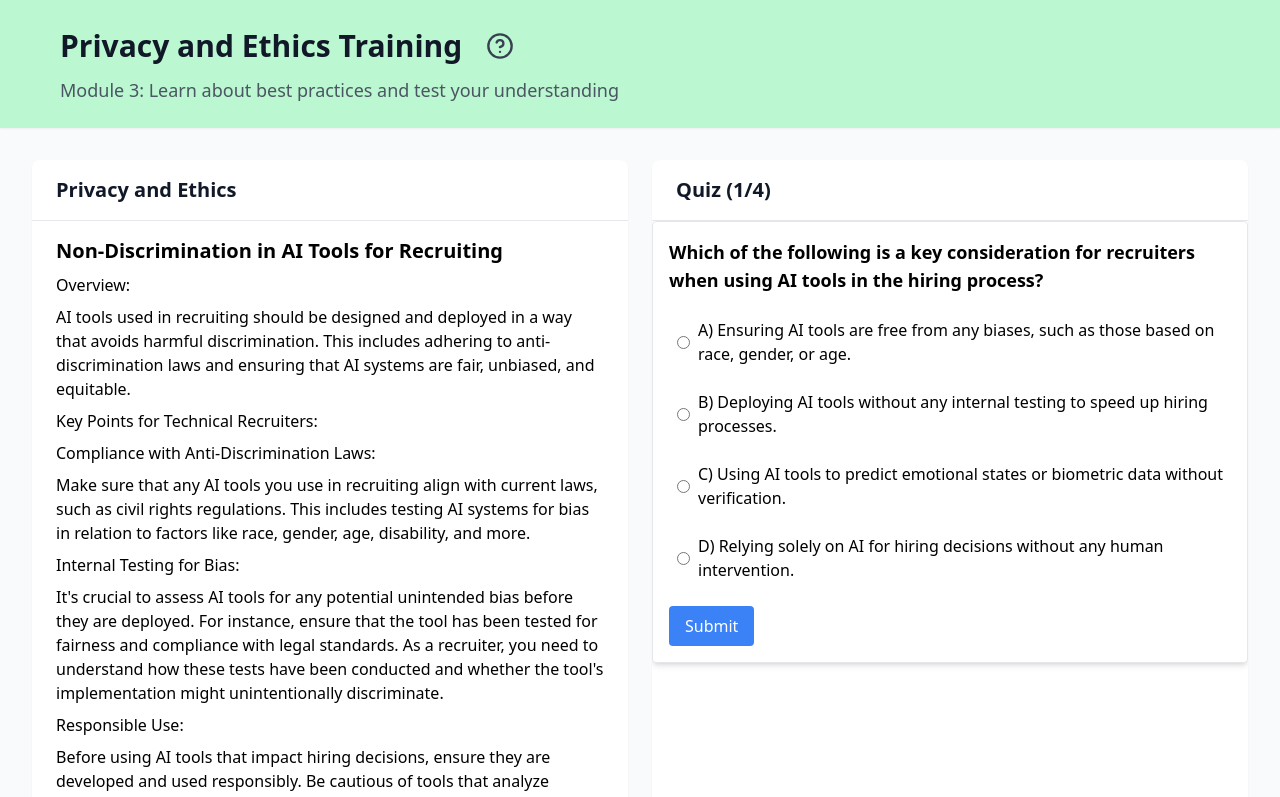
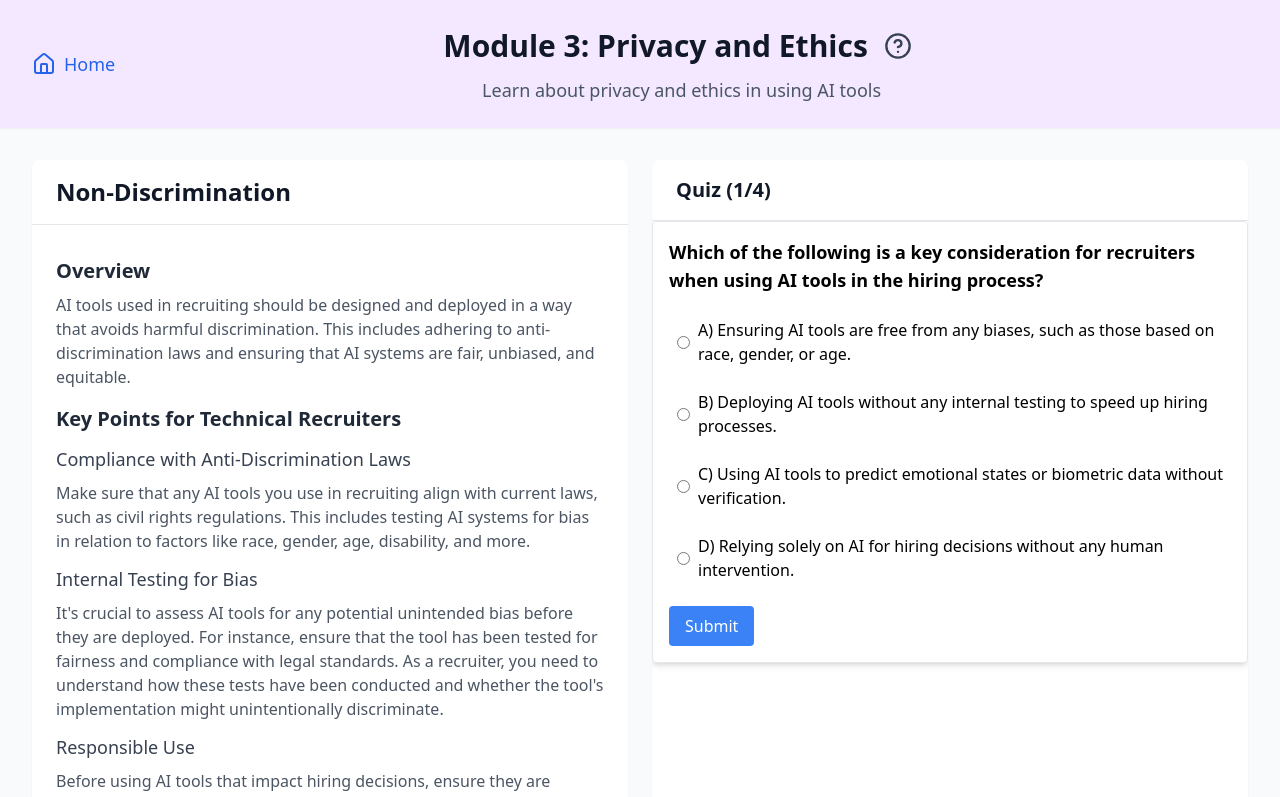
Before and after one commit to skapoor68/lmc3403-final-project, a React (Create React App) app: page /privacy-ethics in a window 1280 px wide. Shown: the top 797 px of the page. Built offline with nearby package versions, Linux system fonts and the light colour scheme.

Commit message:
ui changes

```diff
--- a/src/components/PrivacyEthicsTraining.js
+++ b/src/components/PrivacyEthicsTraining.js
@@ -1,5 +1,5 @@
 import React, { useState } from 'react';
-import { ChevronLeft, ChevronRight, HelpCircle, X } from 'lucide-react';
+import { ChevronLeft, ChevronRight, HelpCircle, X, Home } from 'lucide-react';
 import PDFViewer from './PDFViewer';
 import ResultsReview from './ResultsReview';
 import Quiz from './Quiz';
@@ -15,94 +15,104 @@ const PrivacyEthicsTraining = () => {
   // Convert jobDescriptions to an array with numeric IDs
   const jobDescriptions = [
     {
-      id: 0, // Numeric ID
-      title: "Non-Discrimination in AI Tools for Recruiting",
+      id: 0,
+      title: "Non-Discrimination",
       description: `
-        Overview:
+
+## Overview
 AI tools used in recruiting should be designed and deployed in a way that avoids harmful discrimination. This includes adhering to anti-discrimination laws and ensuring that AI systems are fair, unbiased, and equitable.
 
-        Key Points for Technical Recruiters:
+## Key Points for Technical Recruiters
 
-        Compliance with Anti-Discrimination Laws:
+### Compliance with Anti-Discrimination Laws
 Make sure that any AI tools you use in recruiting align with current laws, such as civil rights regulations. This includes testing AI systems for bias in relation to factors like race, gender, age, disability, and more.
 
-        Internal Testing for Bias:
+### Internal Testing for Bias
 It's crucial to assess AI tools for any potential unintended bias before they are deployed. For instance, ensure that the tool has been tested for fairness and compliance with legal standards. As a recruiter, you need to understand how these tests have been conducted and whether the tool's implementation might unintentionally discriminate.
 
-        Responsible Use:
+### Responsible Use
 Before using AI tools that impact hiring decisions, ensure they are developed and used responsibly. Be cautious of tools that analyze sensitive data, such as a candidate's emotional state or biometric information. Always verify the purpose and fairness of these tools before using them in your recruitment processes.
 
-        Future Compliance:
+### Future Compliance
 Stay informed about future laws and regulations regarding AI in recruitment. Create frameworks that ensure your recruitment practices remain compliant as new laws are introduced.
       `
     },
     {
-      id: 1, // Numeric ID
-      title: "Data Security and Privacy in AI Tools",
+      id: 1,
+      title: "Data Security",
       description: `
-        Protecting personal data, both when at rest and in transit, is essential for maintaining confidentiality and integrity, especially in AI tools that have consequential impacts. Developers and deployers must ensure that personal data is handled consistently with individuals’ choices, legal obligations, and privacy policies.
 
-        To maintain privacy and security, comprehensive programs should be implemented that protect personal data from unauthorized access, disclosure, or breach. These programs must address risks associated with AI tools, including risks arising from advanced technologies like large language models and generative AI. Both developers and deployers should work to establish robust data security practices and safeguard personal data throughout its lifecycle.
+## Overview
+Protecting personal data, both when at rest and in transit, is essential for maintaining confidentiality and integrity, especially in AI tools that have consequential impacts. Developers and deployers must ensure that personal data is handled consistently with individuals' choices, legal obligations, and privacy policies.
 
-        Best Practices:
-        Comprehensive Privacy Programs:
+## Best Practices
+
+### Comprehensive Privacy Programs
 Developers and deployers should implement robust privacy and security programs to protect personal data. These programs must include administrative, technical, and physical safeguards designed to mitigate risks like unauthorized access or breaches.
 
-        Data Security:
+### Data Security
 Implement security practices that safeguard personal data and confidential information, including encryption, secure storage, and access control measures. Security tools should address both current and potential future threats. Developers should offer guidance on the appropriate and inappropriate use of their tools to ensure data security.
 
-        Privacy Protections:
-            Personal data used by AI tools must comply with legal obligations, privacy policies, and the Fair Information Practice Principles. AI tools should not inadvertently expose personal data, and developers and deployers must ensure that data is handled in a manner that is consistent with the individual’s choices and applicable laws.
+### Privacy Protections
+Personal data used by AI tools must comply with legal obligations, privacy policies, and the Fair Information Practice Principles. AI tools should not inadvertently expose personal data, and developers and deployers must ensure that data is handled in a manner that is consistent with the individual's choices and applicable laws.
 
-        Transparency with Personal Data Usage:
+### Transparency with Personal Data Usage
 Developers should provide deployers with the means to understand how personal data is being used. They must also ensure compliance with privacy laws when handling personal data obtained from deployers.
 
-        Data Minimization and Confidentiality:
+### Data Minimization and Confidentiality
 Data practices should emphasize minimization of personal data use and ensure that sensitive data is only used when absolutely necessary and in accordance with privacy protections.
-
-        By adhering to these best practices, both developers and deployers can ensure that personal data is securely handled, keeping individual privacy and security at the forefront of AI tool deployment.
       `
     },
     {
-      id: 2, // Numeric ID
-      title: "Transparency in AI Tools",
+      id: 2,
+      title: "Transparency",
       description: `
-        Transparency in AI is crucial to ensuring that individuals understand when and how AI tools impact them. Developers and deployers of AI tools must disclose relevant information about the tool’s functioning, its limitations, and any alternatives or accommodations available to those interacting with the tool. These disclosures help users make informed decisions and promote trust in AI systems.
 
-        As a technical recruiter, it's important to understand that transparency applies not only to the functionality of AI tools but also to the data used, the decision-making process, and the potential impact on individuals. Ensuring clear communication about how AI tools are used, their intended purpose, and the possible risks helps build a more ethical and accountable AI ecosystem.
+## Overview
+Transparency in AI is crucial to ensuring that individuals understand when and how AI tools impact them. Developers and deployers of AI tools must disclose relevant information about the tool's functioning, its limitations, and any alternatives or accommodations available to those interacting with the tool.
 
-        Developers should provide detailed information about the AI tool’s training, capabilities, and limitations, while deployers should ensure these disclosures are communicated clearly to individuals. Transparency should be accessible, understandable, and comply with privacy and legal regulations.
+## Key Concepts
 
-        Best Practices:
-            Ensure both developers and deployers disclose when AI tools are used, how they work, and the impact on individuals.
-            Provide disclosures on the tool’s purpose, training, and known efficacy limits.
-            Disclose any risks or potential biases and give individuals the option to seek alternatives or accommodations.
-            Ensure transparency disclosures are understandable, accessible, and non-technical.
-            Regularly update disclosures to reflect changes in AI tool usage, capabilities, or regulations.
+### Purpose and Impact
+As a technical recruiter, it's important to understand that transparency applies not only to the functionality of AI tools but also to the data used, the decision-making process, and the potential impact on individuals.
+
+### Communication
+Ensuring clear communication about how AI tools are used, their intended purpose, and the possible risks helps build a more ethical and accountable AI ecosystem.
+
+## Best Practices
+
+### Comprehensive Disclosure
+- Ensure both developers and deployers disclose when AI tools are used, how they work, and the impact on individuals
+- Provide disclosures on the tool's purpose, training, and known efficacy limits
+- Disclose any risks or potential biases and give individuals the option to seek alternatives or accommodations
+- Ensure transparency disclosures are understandable, accessible, and non-technical
+- Regularly update disclosures to reflect changes in AI tool usage, capabilities, or regulations
       `
     },
     {
-      id: 3, // Numeric ID
-      title: "Human Oversight in AI Tools with Consequential Impacts",
+      id: 3,
+      title: "Human Oversight",
       description: `
+
+## Overview
 AI tools that significantly impact individuals should be designed and implemented with clear human oversight to ensure transparency, accountability, and explainability. These tools should support human decision-making, particularly in processes with critical outcomes, such as hiring and employment decisions, rather than replacing human judgment.
 
-        As technical recruiters using AI in your workflows, it's essential to integrate human oversight into AI tools to prevent biases and ensure fair practices. Developers are responsible for building AI systems that allow for human intervention, while recruiters, as deployers of these systems, must actively manage their use to ensure ethical outcomes.
+## Best Practices
 
-        Best Practices:
-        Human in the Loop:
+### Human in the Loop
 Developers should build AI tools that facilitate human oversight, enabling recruiters to make informed decisions, especially when the stakes are high, like hiring or promotions. The AI should assist decision-making, not automate it entirely, allowing human judgment to guide final outcomes.
 
-        Human Involvement in Deployment:
+### Human Involvement in Deployment
 As recruiters deploying AI tools, you should ensure that human oversight is maintained throughout the process. This is critical for preventing unfair or biased outcomes. Humans must remain accountable for decisions made with AI tools, ensuring compliance with ethical standards and legal requirements.
 
-        Effective Human Oversight:
+### Effective Human Oversight
 The level and type of human oversight required will depend on factors like the specific use case of the AI tool, the impact on individuals, and the stage of deployment. Oversight mechanisms should be flexible and scalable to suit different roles and scenarios.
 
-        Clarifying Roles and Responsibilities:
-            Developers and recruiters have distinct but complementary roles. Developers create tools that allow for meaningful human intervention in decision-making, especially when AI is used in hiring or other consequential processes. As recruiters, it's your responsibility to implement these tools in a way that aligns with ethical standards, ensuring human oversight is present when making critical decisions about candidates.
-
-        By ensuring that human oversight is an integral part of AI systems, recruiters can use AI tools effectively while maintaining fairness, transparency, and accountability in the hiring process. This approach helps to mitigate risks and ensures that AI-driven decisions are aligned with ethical practices.
+### Clarifying Roles and Responsibilities
+Developers and recruiters have distinct but complementary roles:
+- Developers create tools that allow for meaningful human intervention in decision-making
+- Recruiters implement these tools in alignment with ethical standards
+- Human oversight must be present when making critical decisions about candidates
       `
     },
   ];
@@ -158,6 +168,28 @@ const PrivacyEthicsTraining = () => {
     },
   ];
 
+    // Function to render markdown-style text with proper styling
+  const renderDescription = (text) => {
+    return (
+      <div className="prose max-w-none">
+        {text.split('\n').map((line, index) => {
+          if (line.startsWith('# ')) {
+            return <h1 key={index} className="text-2xl font-bold mt-6 mb-4 text-gray-900">{line.replace('# ', '')}</h1>;
+          } else if (line.startsWith('## ')) {
+            return <h2 key={index} className="text-xl font-semibold mt-4 mb-2 text-gray-800">{line.replace('## ', '')}</h2>;
+          } else if (line.startsWith('### ')) {
+            return <h3 key={index} className="text-lg font-medium mt-3 mb-2 text-gray-700">{line.replace('### ', '')}</h3>;
+          } else if (line.startsWith('- ')) {
+            return <li key={index} className="ml-4 text-gray-600">{line.replace('- ', '')}</li>;
+          } else if (line.trim() !== '') {
+            return <p key={index} className="mb-2 text-gray-600">{line}</p>;
+          }
+          return null;
+        })}
+      </div>
+    );
+  };
+
   const handlePrevious = () => {
     setCurrentIndex(prev => Math.max(0, prev - 1)); // Ensure index doesn't go below 0
   };
@@ -172,19 +204,40 @@ const PrivacyEthicsTraining = () => {
 
   return (
     <div className="min-h-screen bg-gray-50">
-      <header className="bg-green-200 shadow-sm">
-        <div className="max-w-7xl ml-7 px-4 py-6 sm:px-6 lg:px-8">
-          <div className="flex items-center justify-between">
+      <header className="bg-purple-100 shadow-sm">
+            <div className="mx-auto px-4 py-6 sm:px-6 lg:px-8 flex items-center justify-between">
+                {/* Left Section */}
                 <div className="flex items-center space-x-4">
-              <h1 className="text-3xl font-bold text-gray-900">Privacy and Ethics Training</h1>
-              <button onClick={() => setShowHelpDialog(true)} className="p-2 hover:bg-green-300 rounded-full transition-colors" aria-label="Help">
+                <button
+                    onClick={() => navigate('/')}
+                    className="flex items-center space-x-2 text-blue-600 hover:text-blue-800"
+                >
+                    <Home className="h-6 w-6" />
+                    <span className="text-lg font-medium">Home</span>
+                </button>
+                </div>
+
+                {/* Center Section */}
+                <div className="text-center flex-grow">
+                <div className="flex items-center justify-center space-x-2">
+                    <h1 className="text-3xl font-bold text-gray-900">
+                    Module 3: Privacy and Ethics
+                    </h1>
+                    <button
+                    onClick={() => setShowHelpDialog(true)}
+                    className="p-2 hover:bg-purple-200 rounded-full transition-colors"
+                    aria-label="Help"
+                    >
                     <HelpCircle className="h-7 w-7 text-gray-700" />
                     </button>
                 </div>
+                <p className="mt-2 text-lg text-gray-600">
+                    Learn about privacy and ethics in using AI tools
+                </p>
                 </div>
-          <p className="mt-2 text-lg text-gray-600">Module 3: Learn about best practices and test your understanding</p>
             </div>
             </header>
+
 
         {showHelpDialog && (
         <div className="fixed inset-0 bg-black bg-opacity-50 flex items-center justify-center p-4 z-50">
@@ -237,14 +290,11 @@ const PrivacyEthicsTraining = () => {
           {/* Left Column - Privacy and Ethics */}
           <div className="bg-white rounded-lg shadow-sm overflow-hidden">
             <div className="border-b border-gray-200 px-6 py-4">
-              <h2 className="text-xl font-semibold text-gray-900">Privacy and Ethics</h2>
+              <h2 className="text-2xl font-bold text-gray-900">{currentJobDescription.title}</h2>
             </div>
             <div className="px-6 py-4">
-              <h3 className="text-xl font-semibold mb-2">{currentJobDescription.title}</h3>
               <div className="mb-4">
-                {currentJobDescription.description.split('\n').map((line, index) => (
-                  <p key={index} className="mb-2">{line}</p>
-                ))}
+              {renderDescription(currentJobDescription.description)}
               </div>
             </div>
           </div>
```
Lines whose indentation alone changed are shown as unchanged.
